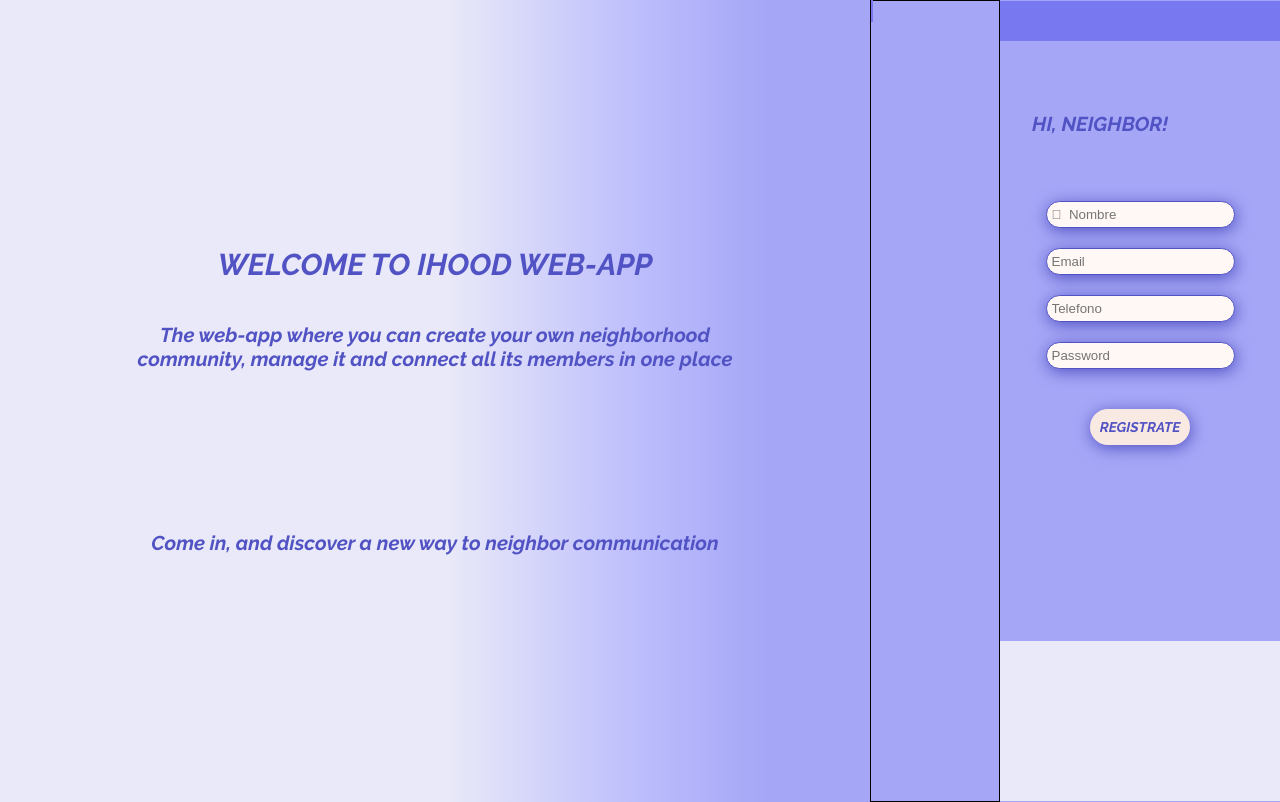
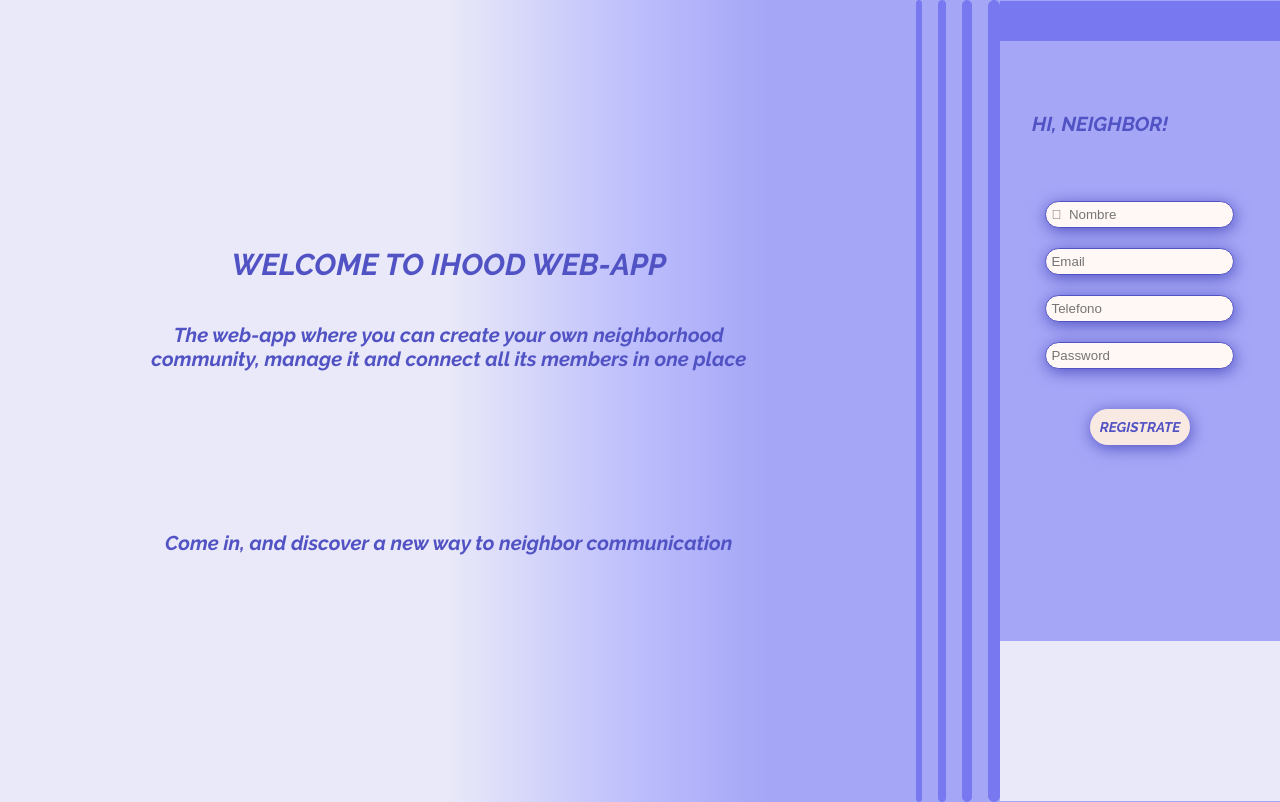
Before and after one commit to fullstacktf/ihood-frontend-definitive, a React (Create React App) app: page / in a window 1280 px wide. Built offline with nearby package versions, Linux system fonts and the light colour scheme; some icons are missing.

Commit message:
make some changes in display and width to decorative lines

```diff
--- a/src/components/DecoVLines.module.css
+++ b/src/components/DecoVLines.module.css
@@ -1,11 +1,30 @@
 .decoLinesContainer{
-    border: 1px solid black;
-    min-width: 10%;
+    display: flex;
+    justify-content: space-between;
+    flex-direction:row;
+    /* border: 1px solid black; */
+    min-width: 8%;
     min-height: 100vh;
 }
-.decoLinesContainer > span{
-    width: 20px;
-    min-height: 100vh;
+.decoLinesContainer > div{
+    height: 100vh;
     border: 1px solid #7879F1;
     background: #7879F1;
+    border-radius: 15px;
 }
+
+.decoLine1 {
+    width: 2%;
+    }
+.decoLine2 {
+    width: 4%;
+    }
+.decoLine3 {
+    width: 6%;
+    }
+.decoLine4 {
+    width: 8%;
+    }
+.decoLine5 {
+    width: 10%;
+    }
```
